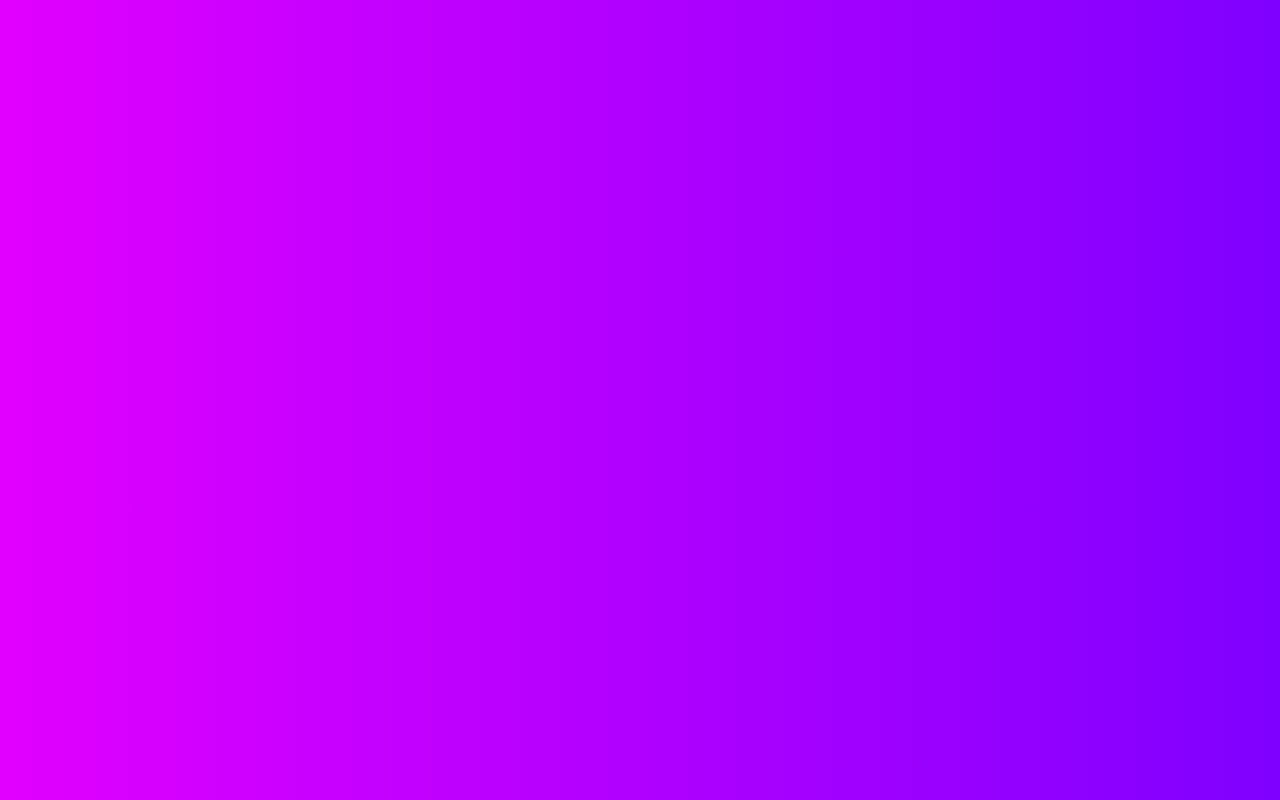
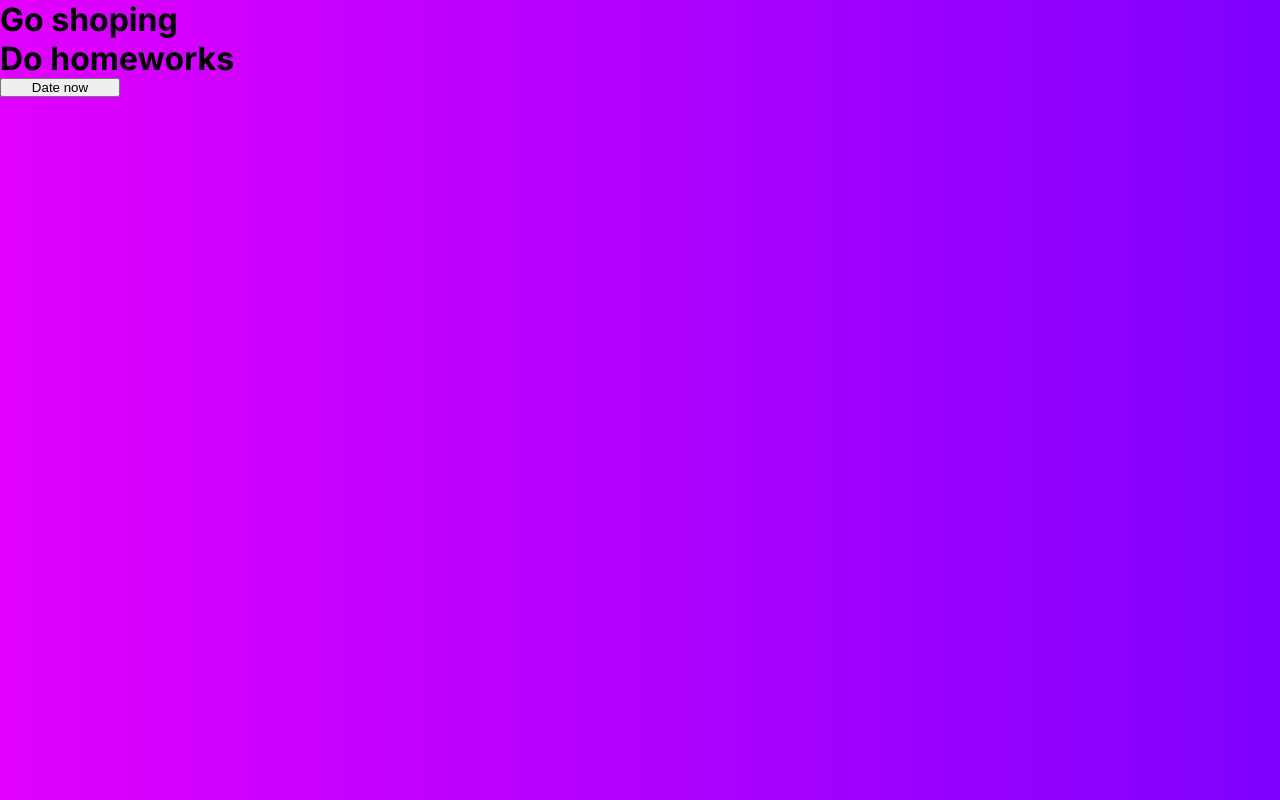
Before and after one commit to hakob-yan/scaffolding-for-start, a React (Create React App) app in the folder react-redux-sass/: page / in a window 1280 px wide. Built offline with nearby package versions, Linux system fonts and the light colour scheme.

Commit message:
configured redux

```diff
--- a/react-redux-sass/package.json
+++ b/react-redux-sass/package.json
@@ -8,7 +8,9 @@
     "@testing-library/user-event": "^13.5.0",
     "react": "^18.2.0",
     "react-dom": "^18.2.0",
+    "react-redux": "^8.1.2",
     "react-scripts": "5.0.1",
+    "redux": "^4.2.1",
     "sass": "^1.64.2",
     "web-vitals": "^2.1.4"
   },
--- a/react-redux-sass/src/App.js
+++ b/react-redux-sass/src/App.js
@@ -1,9 +1,20 @@
-import './App.scss';
+import "./App.scss";
+import { useDispatch } from "react-redux";
+import { shallowEqual, useSelector } from "react-redux";
+import { addTodo } from "./redux/actions";
 
 function App() {
+  const dispatch = useDispatch();
+  const todos = useSelector((state) => state.rootReducer.todos, shallowEqual);
+  const handleClick = () => {
+    dispatch(addTodo((new Date().toString())));
+  };
   return (
     <div className="App">
-
+      {todos.map((el) => (
+        <h1>{el}</h1>
+      ))}
+      <input style={{maxWidth:'120px',cursor:'pointer'}} onClick={handleClick} type="button" value={'Date now'}/>
     </div>
   );
 }
--- a/react-redux-sass/src/index.js
+++ b/react-redux-sass/src/index.js
@@ -1,13 +1,17 @@
-import React from 'react';
-import ReactDOM from 'react-dom/client';
-import './index.css';
-import App from './App';
-import reportWebVitals from './reportWebVitals';
+import React from "react";
+import ReactDOM from "react-dom/client";
+import "./index.css";
+import App from "./App";
+import reportWebVitals from "./reportWebVitals";
+import { Provider } from "react-redux";
+import store from "./redux/store";
 
-const root = ReactDOM.createRoot(document.getElementById('root'));
+const root = ReactDOM.createRoot(document.getElementById("root"));
 root.render(
   <React.StrictMode>
-    <App />
+    <Provider store={store}>
+      <App />
+    </Provider>
   </React.StrictMode>
 );
 
--- /dev/null
+++ b/react-redux-sass/src/redux/actionTypes/index.js
@@ -0,0 +1 @@
+export const ADD_TODO = 'ADD_TODO'
--- /dev/null
+++ b/react-redux-sass/src/redux/actions/index.js
@@ -0,0 +1,5 @@
+import * as actions from "../actionTypes";
+
+export function addTodo(task) {
+  return { type: actions.ADD_TODO, payload: { task } };
+}
--- /dev/null
+++ b/react-redux-sass/src/redux/reducers/index.js
@@ -0,0 +1,5 @@
+import { combineReducers } from 'redux';
+import rootReducer from "./rootReducer"
+
+
+export default combineReducers({rootReducer});
--- /dev/null
+++ b/react-redux-sass/src/redux/reducers/rootReducer.js
@@ -0,0 +1,18 @@
+import * as actions from "../actionTypes";
+const defaultState = { todos: ["Go shoping", "Do homeworks"] };
+
+export default function rootReducer(state = defaultState, action) {
+  switch (action.type) {
+    case actions.ADD_TODO: {
+      const { task } = action.payload;
+      const newTodos = [...state.todos, task];
+      return {
+        ...state,
+        todos: newTodos,
+      };
+    }
+
+    default:
+      return defaultState;
+  }
+}
--- /dev/null
+++ b/react-redux-sass/src/redux/store/index.js
@@ -0,0 +1,5 @@
+import { createStore } from "redux";
+import reducers from "../reducers";
+
+const store = createStore(reducers);
+export default store;
```
Also changed, not shown: 1 other file (tests, documents, lock files or other folders).
